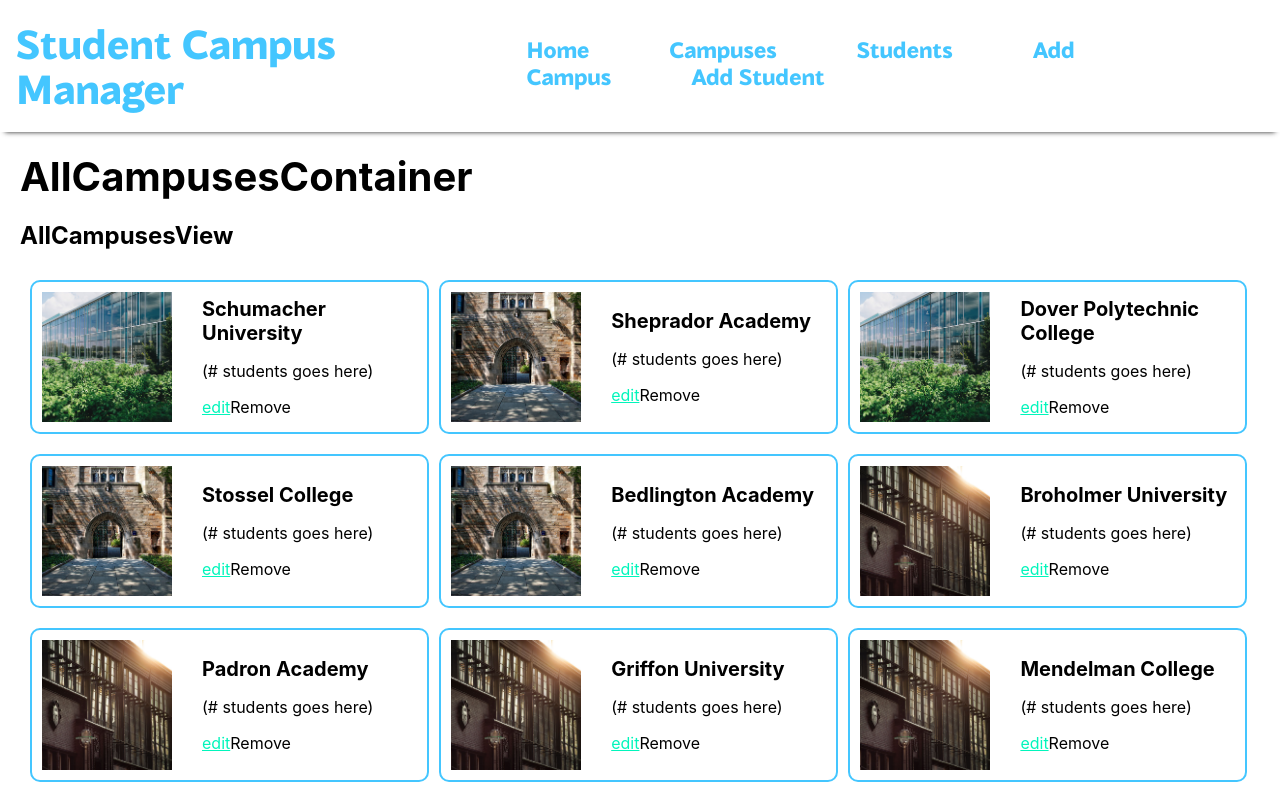
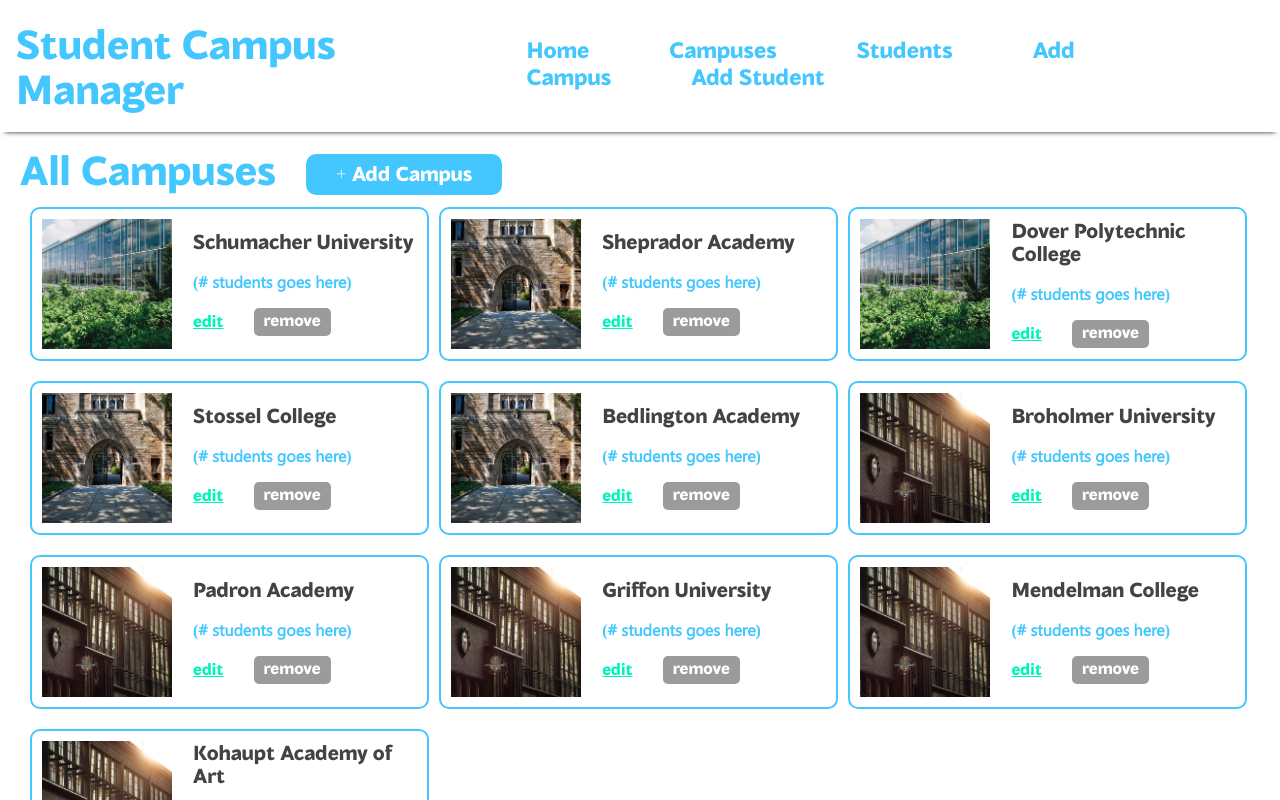
Before and after one commit to isabellab3/Student-Campus-Manager-Frontend, a React (Create React App) app: page /campuses in a window 1280 px wide. Shown: the top 800 px of the page. Built offline with nearby package versions, Linux system fonts and the light colour scheme.

Commit message:
Added title text and button CSS for All Campuses page

```diff
--- a/src/components/containers/AllCampusesContainer.jsx
+++ b/src/components/containers/AllCampusesContainer.jsx
@@ -9,7 +9,6 @@ class AllCampusesContainer extends Component {
 
     return (
       <div>
-        <h1>AllCampusesContainer</h1>
         <AllCampusesView
           allCampuses={this.props.allCampuses}
           buttonFunction="remove"
--- a/src/components/views/AllCampusesView.css
+++ b/src/components/views/AllCampusesView.css
@@ -1,3 +1,47 @@
+@font-face {
+  font-family: blacker-sans;
+  src: url('../../fonts/blacker-sans-trial.extrabold.ttf');
+}
+
+@font-face {
+  font-family: segoe-ui;
+  src: url('../../fonts/SegoeUI.ttf');
+}
+
+/* All Campuses title text big */
+h1.title {
+  font-family: blacker-sans;
+  color: #44c6ff;
+  display: inline-text;
+  margin-right: 30px;
+}
+
+/* Add campus button */
+.add-campus-button {
+  margin-top: 2px;
+  margin-bottom: 2px;
+  padding-top: 10px;
+  padding-left: 30px;
+  padding-right: 30px;
+  display: inline-text;
+  background-color: #44c6ff;
+  border: none;
+  border-radius: 10px;
+  font-family: blacker-sans;
+  color: white;
+  font-size: 20px;
+}
+
+.add-campus-button:hover {
+  background-color: #01f5bb;
+  border: none;
+  cursor: pointer;
+}
+
+.top-text {
+  display: flex;
+}
+
 .campus-grid-container {
   display: grid;
   grid-template-columns: 33% 33% 33%;
--- a/src/components/views/AllCampusesView.jsx
+++ b/src/components/views/AllCampusesView.jsx
@@ -1,12 +1,10 @@
 import React, { Component } from "react";
-
 import { CampusCard } from "..";
-
 import "../views/AllCampusesView.css";
 
 function AllCampusesView(props) {
   let campusElements = [];
-  console.log(props);
+  // console.log(props);
   for (let i = 0; i < props.allCampuses.length; i++) {
     campusElements.push(
       <div className="campus-grid-item">
@@ -20,7 +18,10 @@ function AllCampusesView(props) {
 
   return (
     <div>
-      <h2>AllCampusesView</h2>
+      <div className="top-text">
+        <h1 className="title">All Campuses</h1>
+        <div className="add-campus-button">+ Add Campus</div>
+      </div>
       <div className="campus-grid-container">{campusElements}</div>
     </div>
   );
--- a/src/components/views/CampusCard.css
+++ b/src/components/views/CampusCard.css
@@ -1,3 +1,13 @@
+@font-face {
+  font-family: blacker-sans;
+  src: url('../../fonts/blacker-sans-trial.extrabold.ttf');
+}
+
+@font-face {
+  font-family: segoe-ui;
+  src: url('../../fonts/SegoeUI.ttf');
+}
+
 .campus-card {
   border: solid 2px #44c6ff;
   height: 130px;
@@ -22,8 +32,7 @@
 }
 
 .campus-card-info {
-  margin-left: 10px;
-  margin-right: auto;
+  margin-left: 1px;
   margin-top: auto;
   margin-bottom: auto;
 }
@@ -33,19 +42,46 @@
 }
 
 .campus-card-info {
+  font-family: segoe-ui;
+  color: #44c6ff;
 }
 
 .campus-card-name {
   text-decoration: none;
   font-weight: bolder;
   font-size: 20px;
-  color: black;
+  color: #434343;
+  font-family: blacker-sans;
 }
 
 .campus-card-buttons {
   display: flex;
+  font-family: blacker-sans;
 }
 
 .campus-card-buttons a {
   color: #01f5bb;
 }
+
+/* Edit button/link next to the remove/delete button */
+.campus-card-edit {
+  margin-right: 30px;
+  margin-top: 6px;
+}
+
+/* The remove or delete button */
+.xbutton {
+  background-color: #9b9b9b;
+  color: white;
+  padding: 5px;
+  padding-left: 10px;
+  padding-right: 10px;
+  border-radius: 5px;
+  border: none;
+}
+
+.xbutton:hover {
+  background-color: #44c6ff;
+  border: none;
+  cursor: pointer;
+}
--- a/src/components/views/CampusCard.jsx
+++ b/src/components/views/CampusCard.jsx
@@ -7,9 +7,9 @@ const CampusCard = props => {
   console.log(props.buttonFunction);
   let button;
   if (props.buttonFunction == "remove") {
-    button = <div className="remove">Remove</div>;
+    button = <div className="remove">remove</div>;
   } else {
-    button = <div className="unenroll">Unenroll</div>;
+    button = <div className="unenroll">unenroll</div>;
   }
 
   return (
@@ -21,15 +21,10 @@ const CampusCard = props => {
         <a className="campus-card-name" href={"/campus/" + props.campus.id}>
           {props.campus.campusName}
         </a>
-        <p>(# students goes here)</p>
+        <p><b>(# students goes here)</b></p>
         <div className="campus-card-buttons">
-          <a
-            className="campus-card-edit"
-            href={"/editcampus/" + props.campus.id}
-          >
-            edit
-          </a>
-          {button}
+          <a className="campus-card-edit" href={"/editcampus/" + props.campus.id}> edit </a>
+          <div className="xbutton">{button}</div>
         </div>
       </div>
     </div>
--- a/src/components/views/SingleCampusView.jsx
+++ b/src/components/views/SingleCampusView.jsx
@@ -8,7 +8,7 @@ const SingleCampusView = props => {
     <div>
       <img src={props.campus.campusImage} alt="campus image" width="600px"/>
       <div className="campus-right">
-        <h1>{props.campus.campusName}</h1>
+        <h1 id="campus-name">{props.campus.campusName}</h1>
         <p>{props.campus.description}</p>
       </div>
       <h5>{props.campus.address1}</h5>
```
